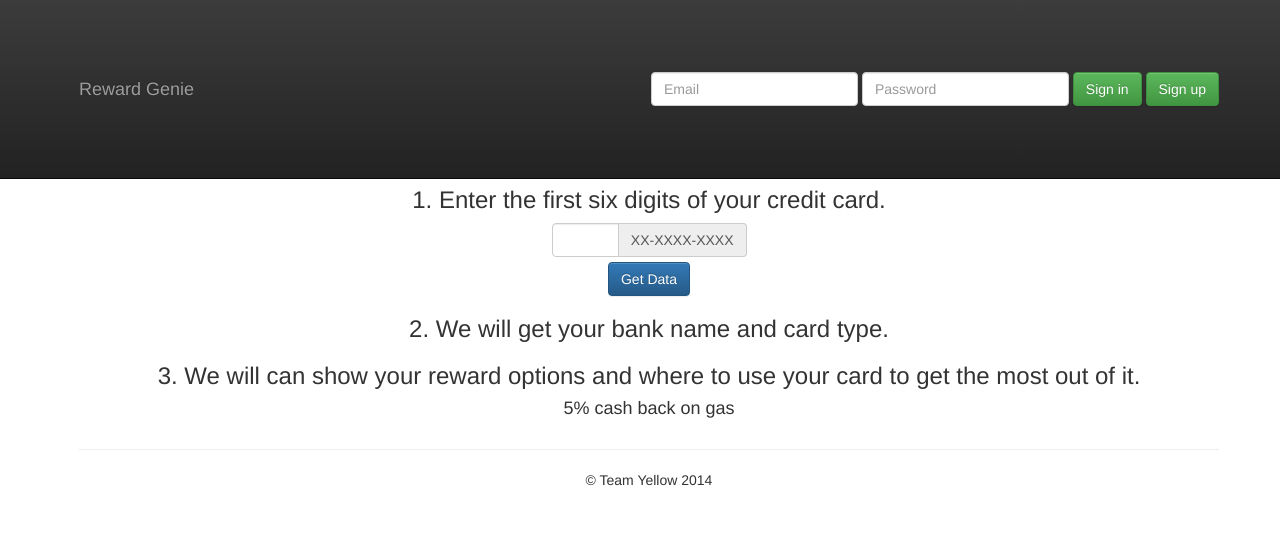
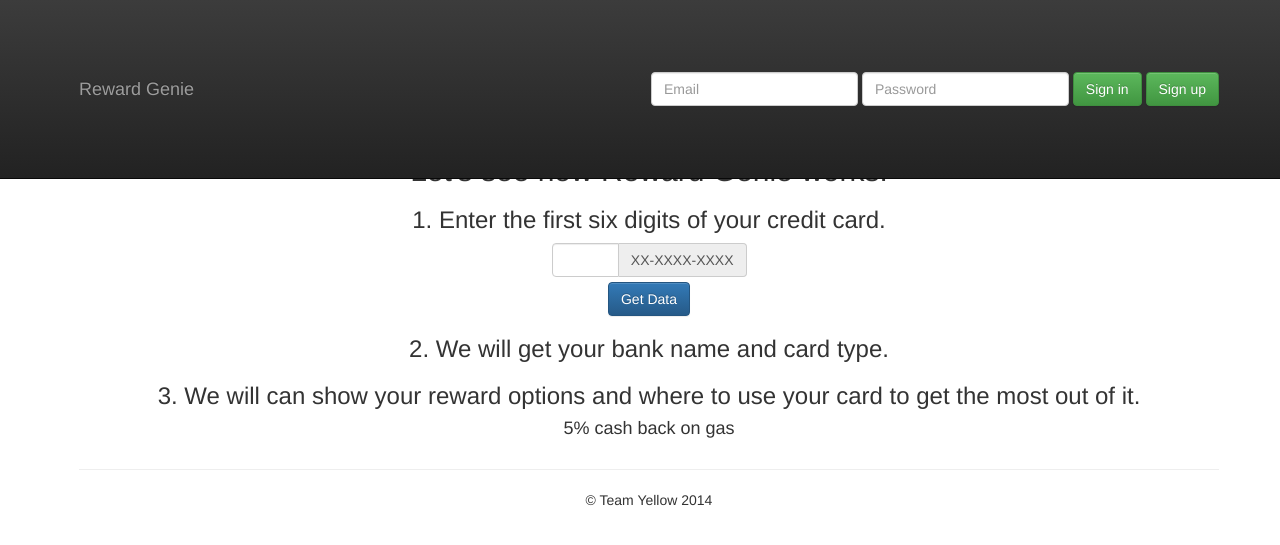
Before and after one commit to menlocaleb/rewardGenie, a Jekyll site: the page built from addBank.html, in a window 1280 px wide. Shown: the top 545 px of the page. Built offline with Jekyll 4.4.1, drawn with Linux system fonts in a browser that asks for light colours; nearby versions of some CDN libraries; Markdown is read by kramdown in place of the engine named in the settings.

Commit message:
small css change

```diff
--- a/addBank.html
+++ b/addBank.html
@@ -5,7 +5,8 @@
 
     <div class="container">
       <!-- Example row of columns -->
-      <div class="row">
+      <div class="row" style="text-align: center">
+		<br/>
         <h2>Let's see how Reward Genie works!</h2>
         <h3>1. Enter the first six digits of your credit card.</h3>
         <div class="input-group col-md-2 col-md-offset-5">
@@ -13,7 +14,7 @@
           <span class="input-group-addon">XX-XXXX-XXXX</span>
         </div>
         <button id="getCardDetailsButton" type="button" class="btn btn-primary" style="margin: 5px auto; display: block;">Get Data</button>
-        <h3 style="text-align: center">2. We will get your bank name and card type.</h3>
+        <h3>2. We will get your bank name and card type.</h3>
           <h4 id="cardInfoOutput" style="text-align: center; color:red;"></h4>
         <h3>3. We will can show your reward options and where to use your card to get the most out of it.</h3>
           <h4>5% cash back on gas</h4>
```
